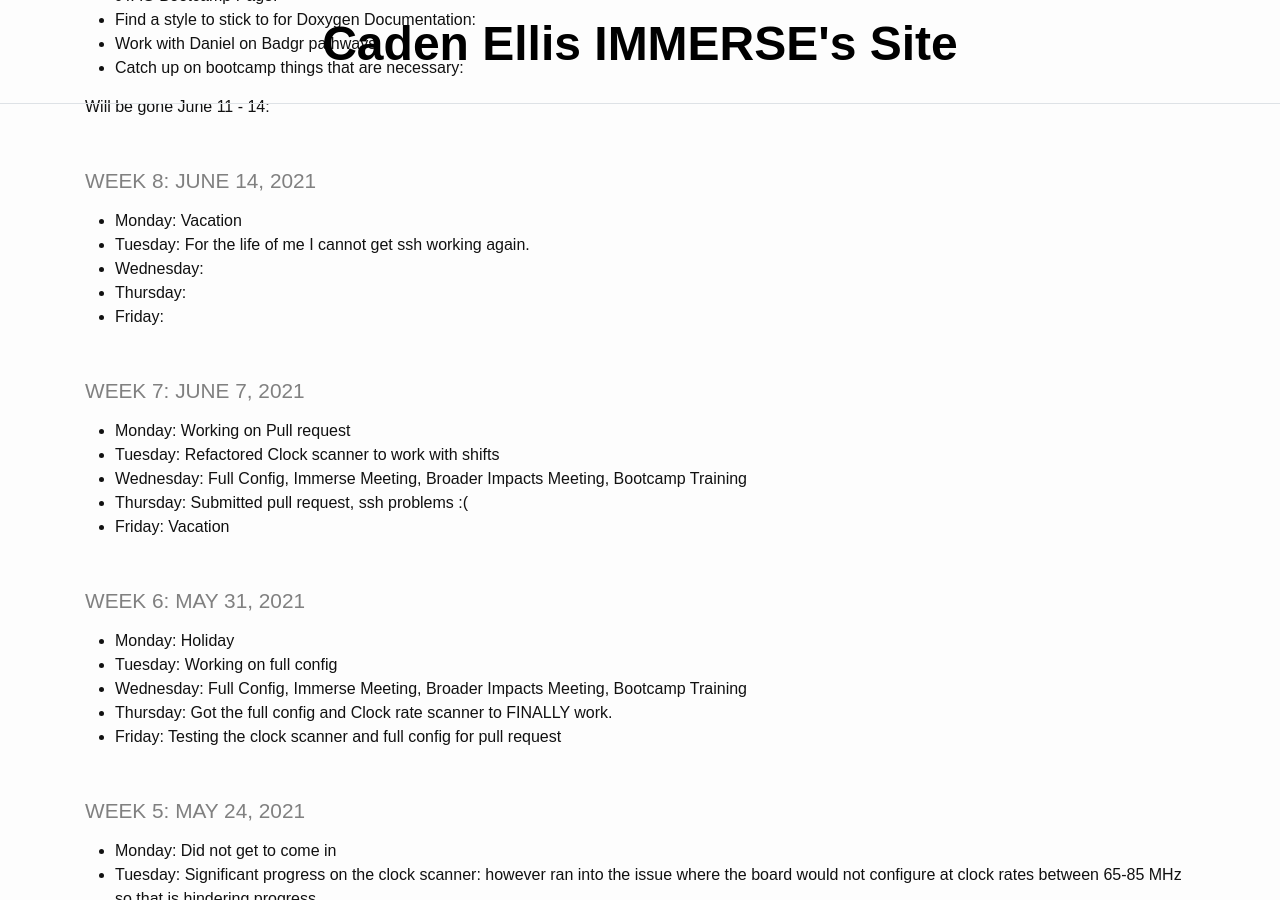
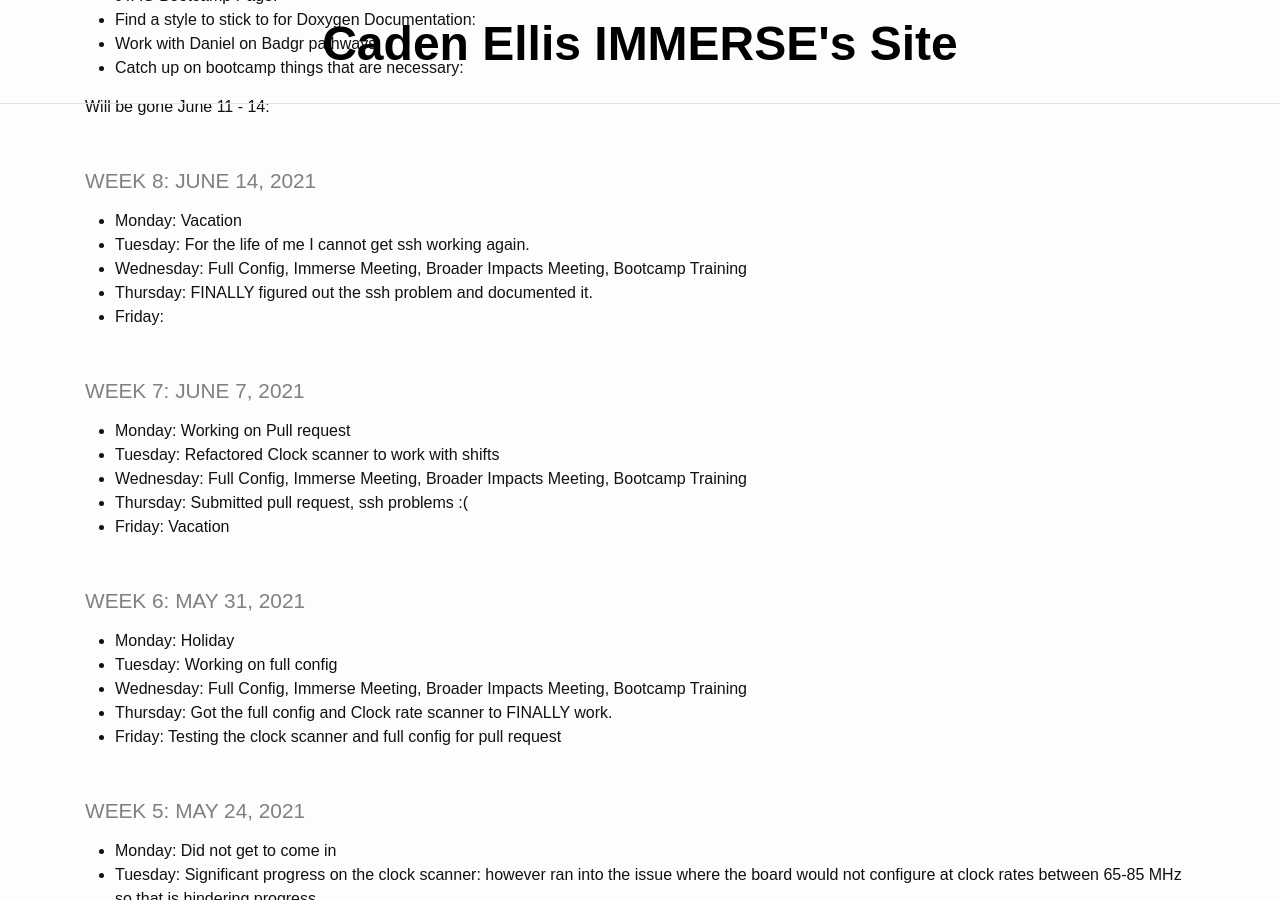
Before and after one commit to Caden-Ellis77/ImmerseSite, a Jekyll site: the page built from _pages/log.md, in a window 1280 px wide and 900 px high, scrolled down 326 px. Built offline with Jekyll 4.4.1, drawn with Linux system fonts in a browser that asks for light colours.

Commit message:
Updating for June 17

```diff
--- a/_pages/log.md
+++ b/_pages/log.md
@@ -17,8 +17,8 @@ title: IMMERSE Log
 
 * **Monday**: Vacation
 * **Tuesday**: For the life of me I cannot get ssh working again.
-* **Wednesday**:
-* **Thursday**:
+* **Wednesday**: Full Config, Immerse Meeting, Broader Impacts Meeting, Bootcamp Training
+* **Thursday**: FINALLY figured out the ssh problem and documented it.
 * **Friday**:
 
 ### Week 7: June 7, 2021
```
